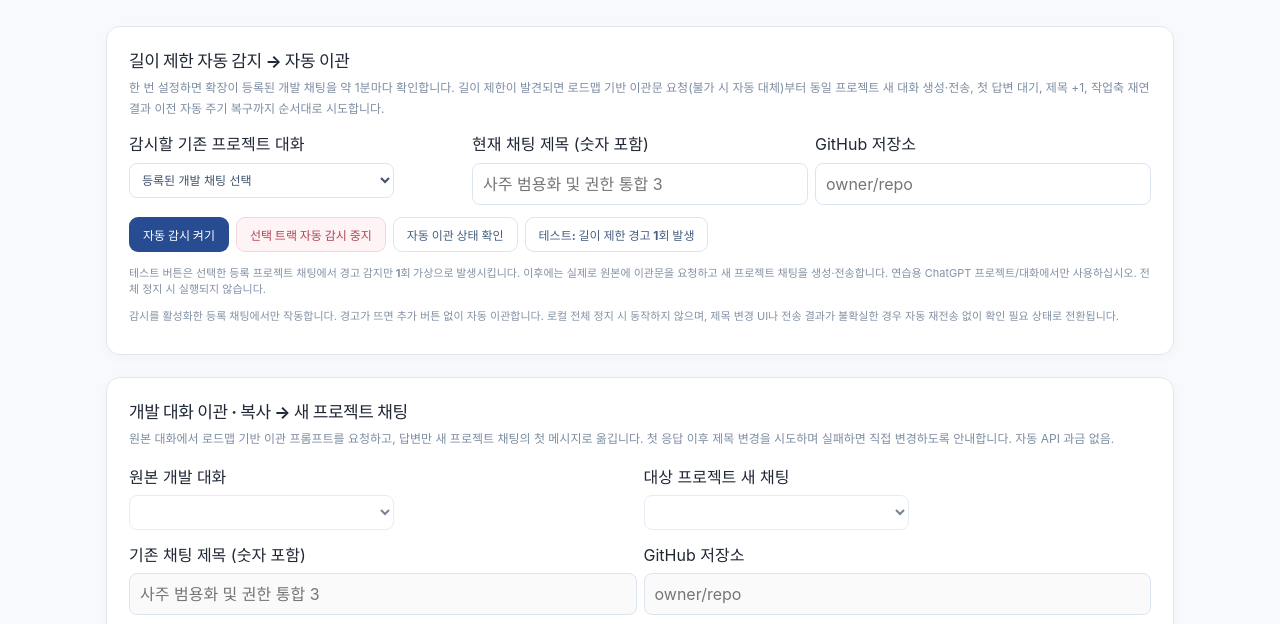
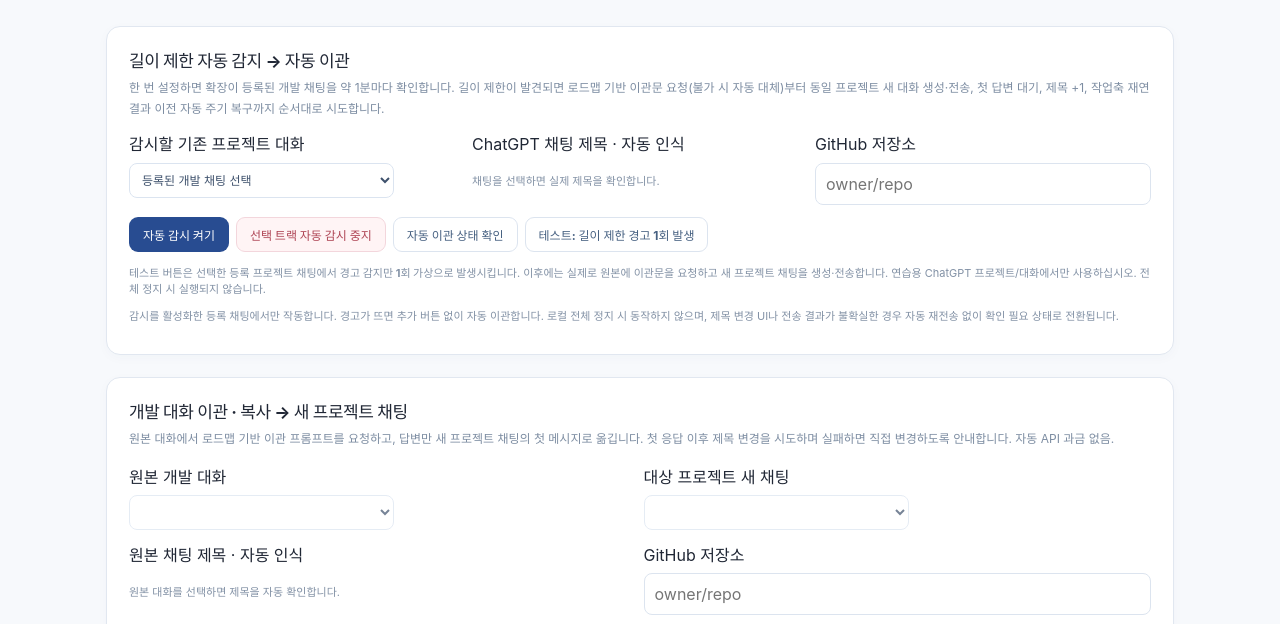
Before and after one commit to gycha0109-beep/Development-Autopilot, a browser extension: page extension/options.html in a window 1280 px wide. Shown: the part 740-1364 px from the top of the page. Drawn offline with Linux system fonts and the light colour scheme.

Commit message:
feat(ui): remove manual chat title inputs and show detected original → next title previews

```diff
--- a/extension/options.html
+++ b/extension/options.html
@@ -83,9 +83,9 @@
             <option value="">등록된 개발 채팅 선택</option>
           </select>
         </label>
-        <label style="flex:1;min-width:230px">현재 채팅 제목 (숫자 포함)
-          <input id="auto-migration-title" maxlength="160" placeholder="사주 범용화 및 권한 통합 3" style="display:block;width:100%;margin-top:8px;border:1px solid #dce4ef;border-radius:8px;padding:10px;font:inherit">
-        </label>
+        <div style="flex:1;min-width:230px">ChatGPT 채팅 제목 · 자동 인식
+          <div id="auto-migration-title-preview" class="secondary-line" style="padding:10px 0">채팅을 선택하면 실제 제목을 확인합니다.</div>
+        </div>
         <label style="flex:1;min-width:220px">GitHub 저장소
           <input id="auto-migration-repo" maxlength="160" placeholder="owner/repo" style="display:block;width:100%;margin-top:8px;border:1px solid #dce4ef;border-radius:8px;padding:10px;font:inherit">
         </label>
@@ -115,9 +115,9 @@
         </label>
       </div>
       <div class="actions" style="align-items:stretch;flex-wrap:wrap;margin:12px 0">
-        <label style="flex:1;min-width:260px">기존 채팅 제목 (숫자 포함)
-          <input id="migration-title" maxlength="160" placeholder="사주 범용화 및 권한 통합 3" style="display:block;width:100%;margin-top:7px;border:1px solid #dce4ef;border-radius:8px;padding:10px;font:inherit">
-        </label>
+        <div style="flex:1;min-width:260px">원본 채팅 제목 · 자동 인식
+          <div id="migration-title-preview" class="secondary-line" style="padding:10px 0">원본 대화를 선택하면 제목을 자동 확인합니다.</div>
+        </div>
         <label style="flex:1;min-width:260px">GitHub 저장소
           <input id="migration-repo" maxlength="160" placeholder="owner/repo" style="display:block;width:100%;margin-top:7px;border:1px solid #dce4ef;border-radius:8px;padding:10px;font:inherit">
         </label>
```
